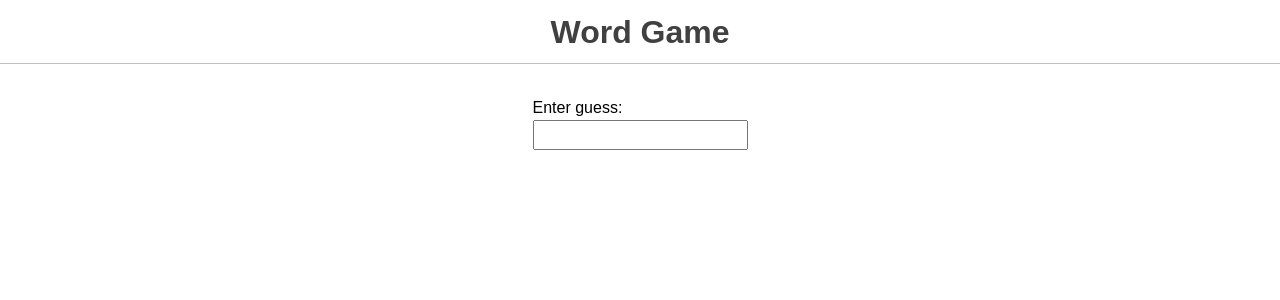
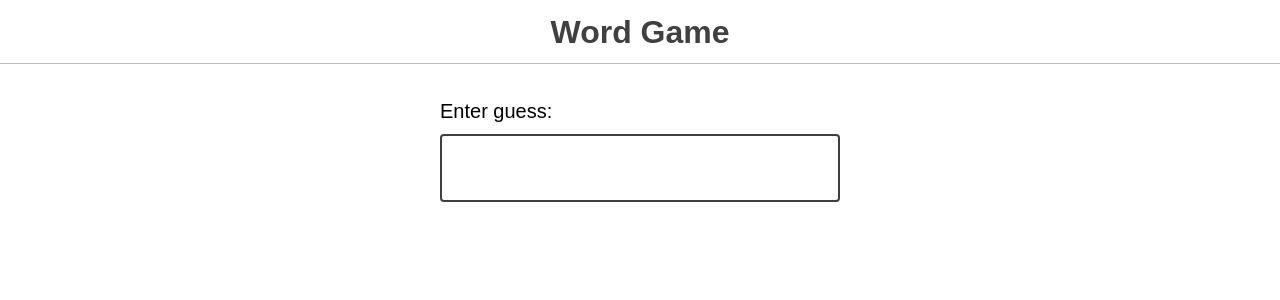
Before and after one commit to joy-of-react/project-wordle, a React (Vite) app: page / in a window 1280 px wide. Shown: the top 300 px of the page. Built offline with nearby package versions, Linux system fonts and the light colour scheme.

Commit message:
Edit id and class for GuessInput

```diff
--- a/src/components/GuessInput/GuessInput.js
+++ b/src/components/GuessInput/GuessInput.js
@@ -4,17 +4,17 @@ function GuessInput() {
   const [guess, setGuess] = React.useState("");
   return (
     <form
+      className="guess-input-wrapper"
       onSubmit={(e) => {
         e.preventDefault();
         console.log({ guess });
         setGuess("");
       }}
     >
-      <label htmlFor="guess">Enter guess:</label>
-      <br />
+      <label htmlFor="guess-input">Enter guess:</label>
       <input
-        id="guess"
-        name="guess"
+        id="guess-input"
+        name="guess-input"
         type="text"
         value={guess}
         onChange={(e) => {
```
